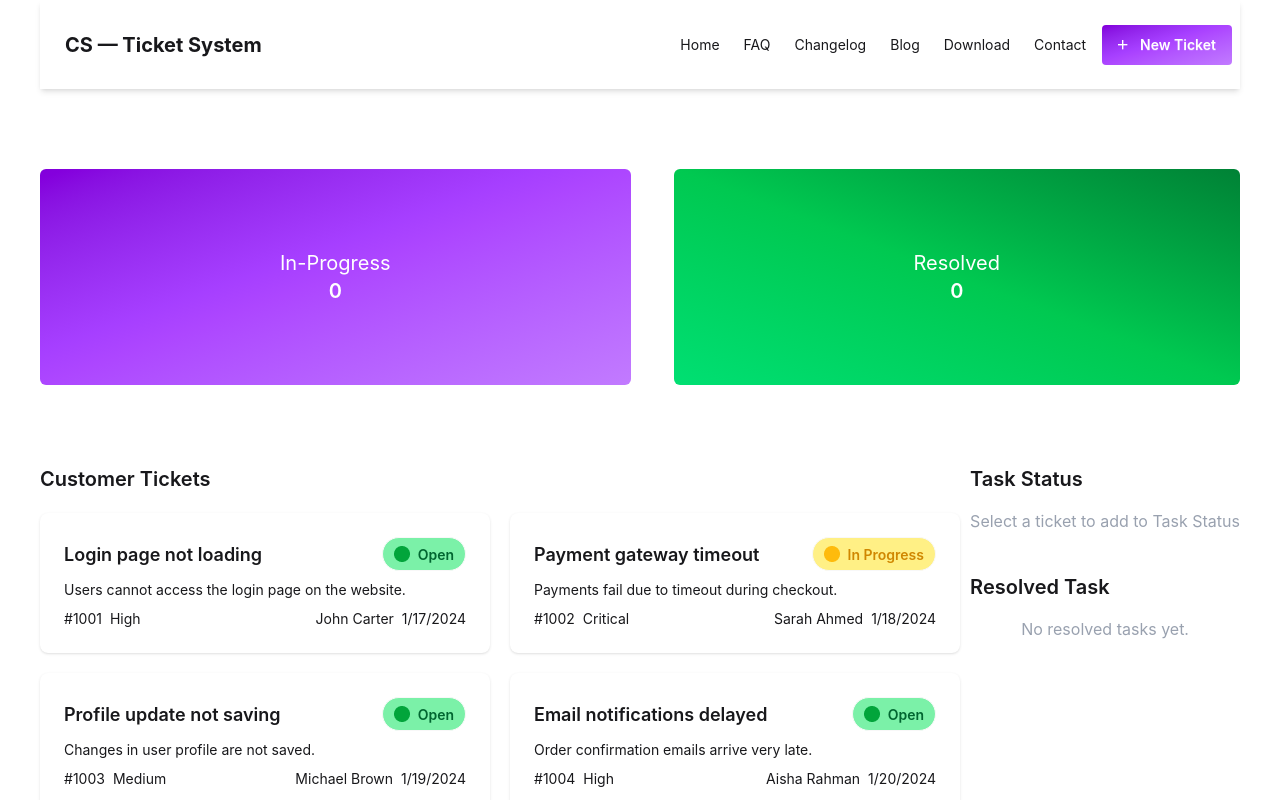
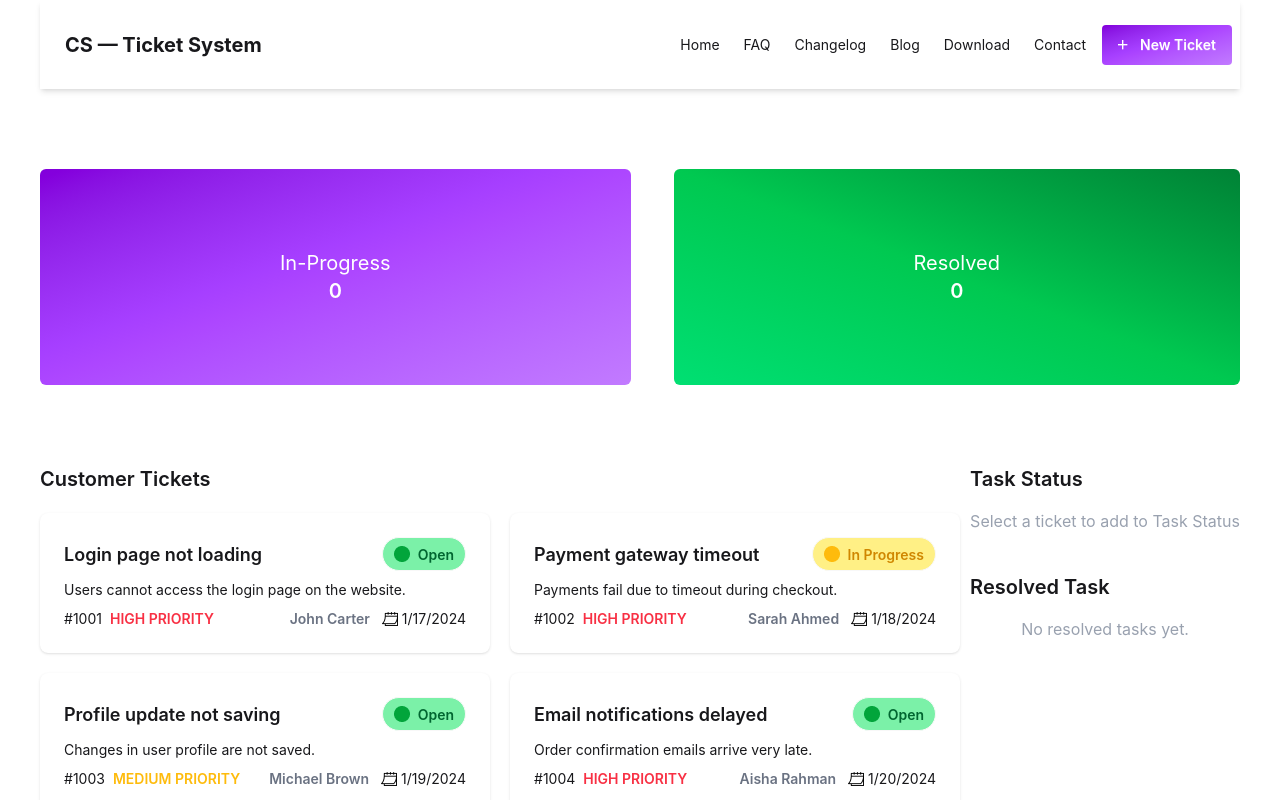
Before and after one commit to SBAhsan/Ticket-System-A2, a React (Vite) app: page / in a window 1280 px wide. Shown: the top 800 px of the page. Built offline with nearby package versions, Linux system fonts and the light colour scheme.

Commit message:
completed design in ticket cards

```diff
--- a/public/tickets.json
+++ b/public/tickets.json
@@ -4,7 +4,7 @@
     "title": "Login page not loading",
     "description": "Users cannot access the login page on the website.",
     "customer": "John Carter",
-    "priority": "High",
+    "priority": "HIGH PRIORITY",
     "status": "Open",
     "createdAt": "1/17/2024"
   },
@@ -13,7 +13,7 @@
     "title": "Payment gateway timeout",
     "description": "Payments fail due to timeout during checkout.",
     "customer": "Sarah Ahmed",
-    "priority": "Critical",
+    "priority": "HIGH PRIORITY",
     "status": "In Progress",
     "createdAt": "1/18/2024"
   },
@@ -22,7 +22,7 @@
     "title": "Profile update not saving",
     "description": "Changes in user profile are not saved.",
     "customer": "Michael Brown",
-    "priority": "Medium",
+    "priority": "MEDIUM PRIORITY",
     "status": "Open",
     "createdAt": "1/19/2024"
   },
@@ -31,7 +31,7 @@
     "title": "Email notifications delayed",
     "description": "Order confirmation emails arrive very late.",
     "customer": "Aisha Rahman",
-    "priority": "High",
+    "priority": "HIGH PRIORITY",
     "status": "Open",
     "createdAt": "1/20/2024"
   },
@@ -40,7 +40,7 @@
     "title": "Dashboard loading slowly",
     "description": "Dashboard takes too long to load after login.",
     "customer": "David Wilson",
-    "priority": "Medium",
+    "priority": "MEDIUM PRIORITY",
     "status": "In Progress",
     "createdAt": "1/21/2024"
   },
@@ -49,7 +49,7 @@
     "title": "Search results not appearing",
     "description": "Search feature returns no results for valid queries.",
     "customer": "Fatima Noor",
-    "priority": "High",
+    "priority": "HIGH PRIORITY",
     "status": "Open",
     "createdAt": "1/22/2024"
   },
@@ -58,7 +58,7 @@
     "title": "Mobile layout broken",
     "description": "UI elements overlap on mobile devices.",
     "customer": "Robert King",
-    "priority": "Low",
+    "priority": "LOW PRIORITY",
     "status": "In Progress",
     "createdAt": "1/23/2024"
   },
@@ -67,7 +67,7 @@
     "title": "Password reset email missing",
     "description": "Users are not receiving password reset emails.",
     "customer": "Nusrat Jahan",
-    "priority": "High",
+    "priority": "HIGH PRIORITY",
     "status": "Open",
     "createdAt": "1/24/2024"
   },
@@ -76,7 +76,7 @@
     "title": "File upload error",
     "description": "Uploading documents fails in the support form.",
     "customer": "James Anderson",
-    "priority": "Medium",
+    "priority": "MEDIUM PRIORITY",
     "status": "In Progress",
     "createdAt": "1/25/2024"
   },
@@ -85,7 +85,7 @@
     "title": "Notification count incorrect",
     "description": "Unread notification count does not update properly.",
     "customer": "Tanvir Hasan",
-    "priority": "Low",
+    "priority": "LOW PRIORITY",
     "status": "Open",
     "createdAt": "1/26/2024"
   }
--- a/src/App.jsx
+++ b/src/App.jsx
@@ -14,6 +14,7 @@ function App() {
   const [resolveTasks, setResolveTasks] = useState([]);
   const [resolveCount, setResolveCount] = useState(0);
 
+
   const handleTaskStatus = (ticket) => {
     const newTasks = [...taskStatus, ticket];
     setTaskStatus(newTasks);
@@ -21,15 +22,14 @@ function App() {
   };
 
   const handleRemoveTaskStatus = (taskId) => {
-    console.log("Resolve task clicked");
     const newTasks = taskStatus.filter((task) => task.id !== taskId);
     setTaskStatus(newTasks);
     setInProgressCount(inProgressCount - 1);
 
     if (newTasks.length === 0) {
-      toast("Congratulations! All the tasks are completed.");
+      toast("Congratulations paglu! All the tasks are completed.");
     } else {
-      toast(`One task is completed. ${newTasks.length} more tasks remaining.`);
+      toast(`One task is completed, paglu! ${newTasks.length} more tasks remaining.`);
     }
   };
 
@@ -38,6 +38,8 @@ function App() {
     setResolveTasks(newResolveTasks);
     setResolveCount(resolveCount + 1);
   };
+
+
 
   return (
     <div className="max-w-[1200px] mx-auto">
--- a/src/components/Banner/Banner.jsx
+++ b/src/components/Banner/Banner.jsx
@@ -1,7 +1,7 @@
 const Banner = ({ inProgressCount, resolveCount }) => {
   return (
     <div className="lg:flex items-center justify-between gap-8 mt-20">
-      <div className="mb-5 mx-8 lg:mx-0 py-20 px-60 rounded-md text-center text-xl text-white border-0 bg-gradient-to-br from-purple-700 via-purple-500 to-purple-400">
+      <div className="mb-5 mx-8 lg:mx-0 py-20 px-60 rounded-md text-center text-xl text-white border-0  bg-gradient-to-br from-purple-700 via-purple-500 to-purple-400">
         <h4>In-Progress</h4>
         <span className="font-semibold">{inProgressCount}</span>
       </div>
--- a/src/components/Footer/Footer.jsx
+++ b/src/components/Footer/Footer.jsx
@@ -2,7 +2,7 @@ import React from "react";
 
 const Footer = () => {
   return (
-    <div>
+    <div className="mt-20">
       <footer className="bg-neutral text-white">
         <div className="footer footer-vertical md:footer-horizontal md:ml-10 p-10">
           <nav>
--- a/src/components/TaskStatus/TaskStatus.jsx
+++ b/src/components/TaskStatus/TaskStatus.jsx
@@ -1,6 +1,6 @@
 import React from "react";
 
-const TaskStatus = ({ task, handleRemoveTaskStatus, handleResolveTask }) => {
+const TaskStatus = ({ task, handleRemoveTaskStatus, handleResolveTask, handleRemovedTicketFromCustomerTickets }) => {
   return (
     <div
       className="font-semibold w-64 px-4 py-3 shadow-md rounded-md"
@@ -10,6 +10,7 @@ const TaskStatus = ({ task, handleRemoveTaskStatus, handleResolveTask }) => {
         onClick={() => {
           handleRemoveTaskStatus(task.id);
           handleResolveTask(task.title);
+          handleRemovedTicketFromCustomerTickets(task);
         }}
         className="bg-[#02A53B] text-white w-full rounded-md py-1"
       >
--- a/src/components/Ticket/Ticket.jsx
+++ b/src/components/Ticket/Ticket.jsx
@@ -1,5 +1,6 @@
-import openImg from '../../assets/Open.png';
-import progressImg from '../../assets/In-progress.png';
+import openImg from "../../assets/Open.png";
+import progressImg from "../../assets/In-progress.png";
+import dateImg from "../../assets/calendar.png";
 
 const Ticket = ({ ticket, handleTaskStatus }) => {
   const { title, status, description, id, priority, customer, createdAt } =
@@ -12,8 +13,8 @@ const Ticket = ({ ticket, handleTaskStatus }) => {
             <h2 className="card-title">{title}</h2>
             <div
               className={`badge rounded-full py-4 font-semibold
-                ${status === "Open" ? "text-green-800" : status === "In Progress" ? "text-yellow-600" : ""}
-                 ${status === "Open" ? "bg-green-300" : status === "In Progress" ? "bg-yellow-200" : ""}`}
+                ${status === "Open" ? "text-green-800" : status === "In Progress" && "text-yellow-600"}
+                 ${status === "Open" ? "bg-green-300" : status === "In Progress" && "bg-yellow-200"}`}
             >
               <span>
                 {status === "Open" ? (
@@ -30,13 +31,20 @@ const Ticket = ({ ticket, handleTaskStatus }) => {
 
           <p>{description}</p>
           <div className="flex justify-between">
-            <div className="flex items-baseline gap-2">
+            <div className="flex items-center gap-2">
               <p>#{id}</p>
-              <p>{priority}</p>
+              <p
+                className={`font-semibold ${priority === "HIGH PRIORITY" ? "text-[#F83044]" : priority === "MEDIUM PRIORITY" ? "text-[#FEBB0C]" : priority === "LOW PRIORITY" && "text-[#02A53B]"}`}
+              >
+                {priority}
+              </p>
             </div>
-            <div className="flex items-baseline gap-2">
-              <span>{customer}</span>
-              <span>{createdAt}</span>
+            <div className="flex items-center gap-3">
+              <p className="font-semibold text-gray-500">{customer}</p>
+              <span className="flex items-center gap-1">
+                <img src={dateImg} />
+                {createdAt}
+              </span>
             </div>
           </div>
         </div>
--- a/src/components/Tickets/Tickets.jsx
+++ b/src/components/Tickets/Tickets.jsx
@@ -1,4 +1,4 @@
-import React, { use } from "react";
+import React, { use, useState } from "react";
 import Ticket from "../Ticket/Ticket";
 import TaskStatus from "../TaskStatus/TaskStatus";
 import ResolveTask from "../ResolveTask/ResolveTask";
@@ -13,7 +13,15 @@ const Tickets = ({
 }) => {
   const tickets = use(ticketsLink);
 
-  console.log(taskStatus);
+  const [removedTicketFromCustomerTickets, setRemovedTicketFromCustomerTickets] = useState([]);
+
+
+  const handleRemovedTicketFromCustomerTickets = (ticket) => {
+    const newTicketList = tickets.filter(removedTicket => removedTicket.id !== ticket.id)
+    setRemovedTicketFromCustomerTickets(newTicketList);
+  }
+
+  console.log(removedTicketFromCustomerTickets);
 
   return (
     <div className="lg:flex lg:justify-between mt-15">
@@ -23,6 +31,7 @@ const Tickets = ({
           Customer Tickets
         </h3>
         <div className="flex justify-center">
+          {removedTicketFromCustomerTickets.length === 0 ? (
             <ul className="grid grid-cols-1 lg:grid-cols-2 gap-5">
               {tickets.map((ticket) => (
                 <Ticket
@@ -32,6 +41,17 @@ const Tickets = ({
                 ></Ticket>
               ))}
             </ul>
+          ) : (
+            <ul className="grid grid-cols-1 lg:grid-cols-2 gap-5">
+              {removedTicketFromCustomerTickets.map((ticket) => (
+                <Ticket
+                  key={ticket.id}
+                  ticket={ticket}
+                  handleTaskStatus={handleTaskStatus}
+                ></Ticket>
+              ))}
+            </ul>
+          )}
         </div>
       </div>
 
@@ -51,6 +71,9 @@ const Tickets = ({
                     task={task}
                     handleRemoveTaskStatus={handleRemoveTaskStatus}
                     handleResolveTask={handleResolveTask}
+                    handleRemovedTicketFromCustomerTickets={
+                    handleRemovedTicketFromCustomerTickets
+                    }
                   ></TaskStatus>
                 ))}
               </ul>
```
Also changed, not shown: src/assets/calendar.png (added), 1 other file (tests, documents, lock files or other folders). Lines whose indentation alone changed are shown as unchanged.
